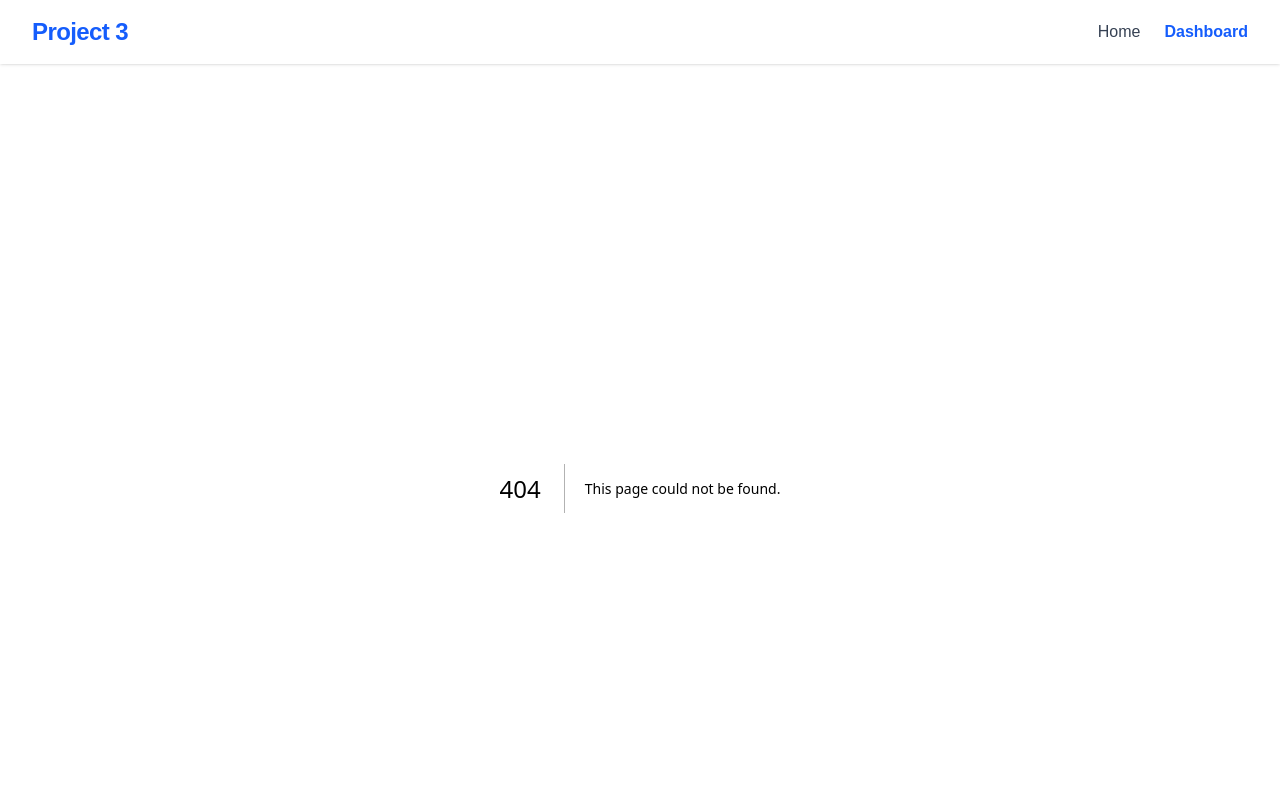
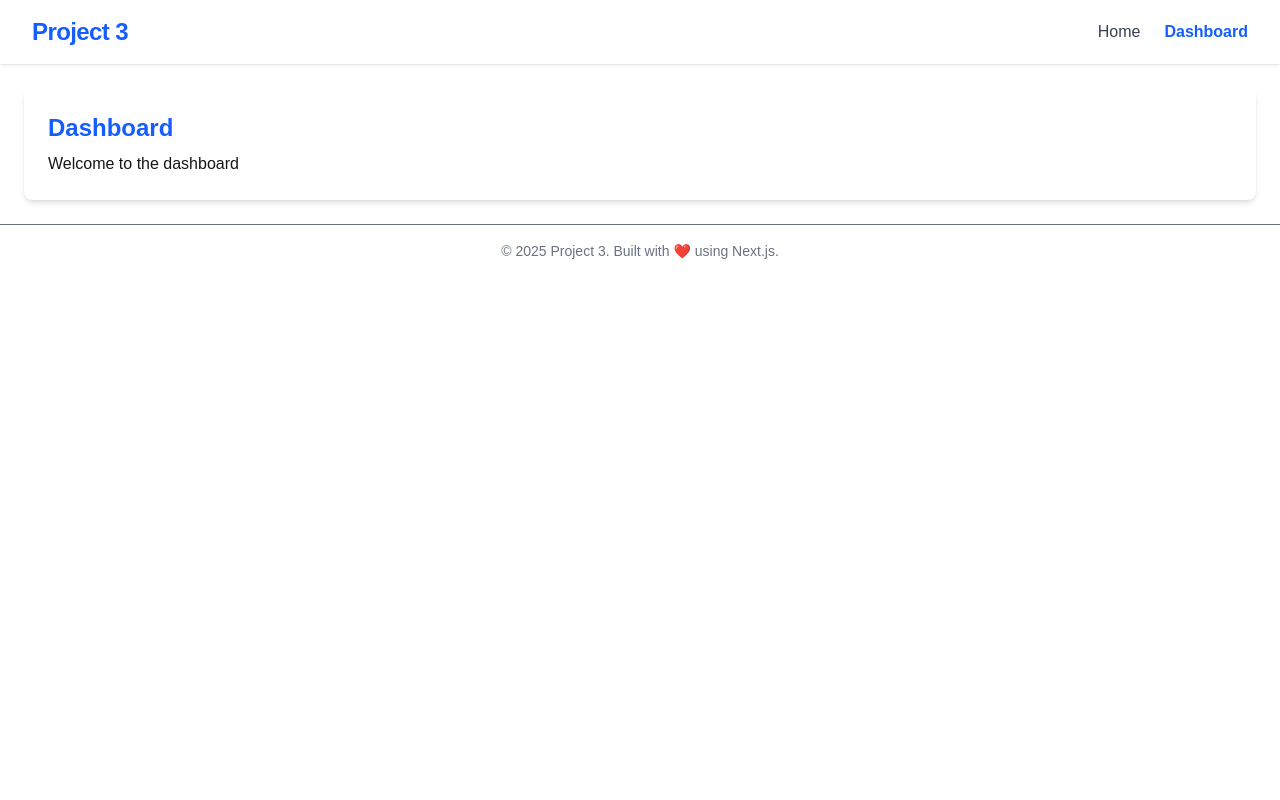
Before and after one commit to Muhammad-Nour-Dabash/project3, a Next.js app in the folder project3/: page /dashboard in a window 1280 px wide. Before the commit this address had no page. Shown: the top 800 px of the page. Built offline with nearby package versions, Linux system fonts and the light colour scheme.

Commit message:
Add Loading ^_^

```diff
--- /dev/null
+++ b/project3/app/dashboard/page.tsx
@@ -0,0 +1,15 @@
+async function getData() {
+  await new Promise((resolve) => setTimeout(resolve, 2000)); // Simulate delay
+  return { message: "Welcome to the dashboard" };
+}
+
+export default async function DashboardPage() {
+  const data = await getData();
+
+  return (
+    <div className="bg-white p-6 rounded-lg shadow-md">
+      <h1 className="text-2xl font-bold mb-2 text-blue-600">Dashboard</h1>
+      <p>{data.message}</p>
+    </div>
+  );
+}
--- /dev/null
+++ b/project3/app/loading.tsx
@@ -0,0 +1,9 @@
+export default function Loading() {
+  return (
+    <div className="flex items-center justify-center">
+      <div className="flex flex-col items-center gap-4">
+        <div className="h-12 w-12 border-4 border-blue-500 border-t-transparent rounded-full animate-spin" />
+      </div>
+    </div>
+  );
+}
```
